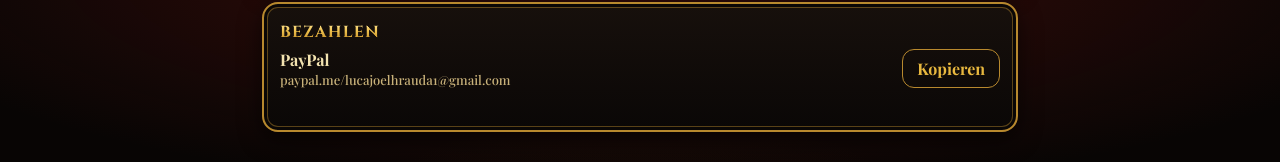
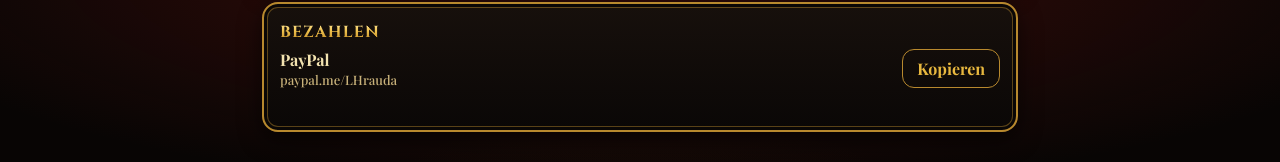
Before and after one commit to lucajoel-Shop/CasinoWare, a plain HTML site: page index.html in a window 1280 px wide. Shown: the part 3229-3391 px from the top of the page. Drawn offline with nearby package versions, Linux system fonts and the light colour scheme.

Commit message:
Update index.html

```diff
--- a/index.html
+++ b/index.html
@@ -147,7 +147,7 @@ button:focus-visible,input:focus-visible,a:focus-visible{outline:3px solid var(-
 <div class="card" id="pay">
 <b class="gold" style="font-family:var(--disp);letter-spacing:1.2px;text-transform:uppercase">Bezahlen</b>
 <div class="row" style="margin-top:6px">
-<div class="name">PayPal<small id="p-pp">paypal.me/lucajoelhrauda1@gmail.com</small></div>
+<div class="name">PayPal<small id="p-pp">paypal.me/LHrauda</small></div>
 <button type="button" class="btn alt" id="copy-pp" style="width:auto;margin:0;padding:8px 14px">Kopieren</button>
 </div>
 <p class="msg ok" id="pp-msg" style="margin-top:6px"></p>
```
